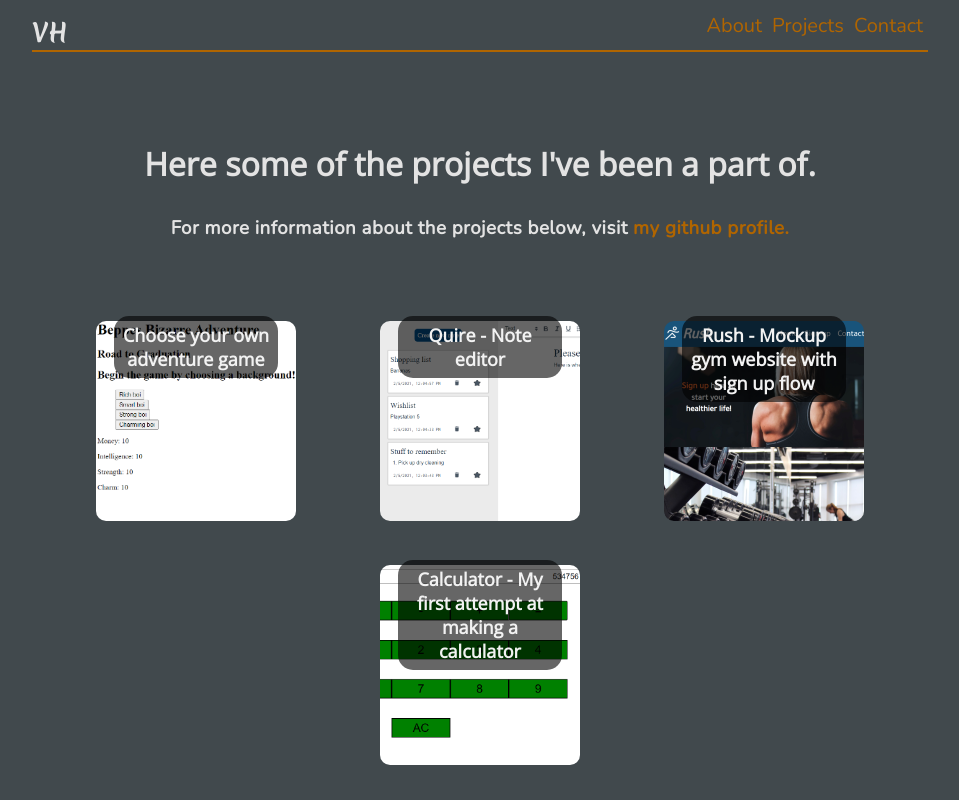
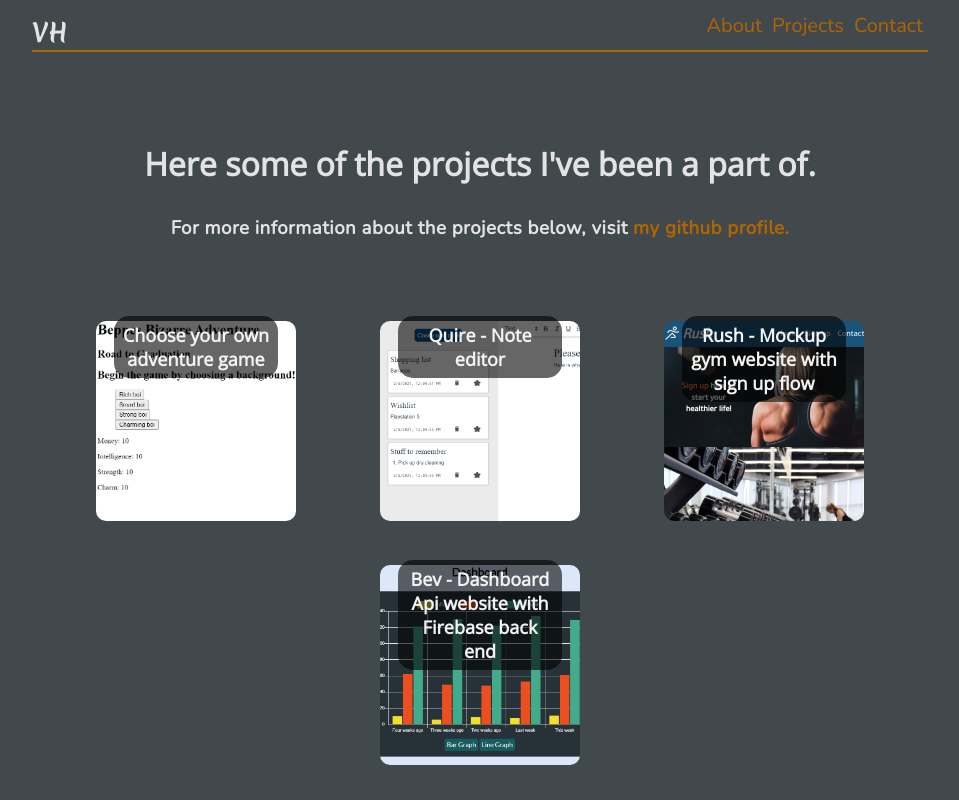
Before and after one commit to Viktor-Hultman/Portfolio, a React (Create React App) app: page /projects in a window 1280 px wide. Shown: the whole page, without its empty margins (160-1119 px from the left). Built offline with nearby package versions, Linux system fonts and the light colour scheme.

Commit message:
Uppdated Projects page with Bev repo instead of calculator

```diff
--- a/src/Projects.js
+++ b/src/Projects.js
@@ -5,7 +5,7 @@ CenterContentContainer, Title, ProjectContainerBox, SubTitle } from './StyledEle
 import Navbar from './Navbar';
 import QuirePic from './imgs/QuirePic.png';
 import RushPic from './imgs/RushPic.png';
-import CalculatorPic from './imgs/CalculatorPic.png';
+import Bev from './imgs/Bev.png';
 import GamePic from './imgs/ChooseAdventureGame.png';
 
 
@@ -41,10 +41,10 @@ function Projects() {
                     </GalleryDiv>
                     <GalleryDiv>
 
-                        <a href="https://viktor-hultman.github.io/homeMadeCalculator/" target="_blank" rel="noreferrer">
-                            <GalleryImg src={CalculatorPic} alt="Image of First homemade calculator project" />
+                        <a href="http://bevnews.surge.sh/" target="_blank" rel="noreferrer">
+                            <GalleryImg src={Bev} alt="Image of Bev News website" />
                         </a>
-                        <GalleryCaption>Calculator - My first attempt at making a calculator</GalleryCaption>
+                        <GalleryCaption>Bev - Dashboard Api website with Firebase back end</GalleryCaption>
                     </GalleryDiv>
                 </ProjectContainerBox>
             </CenterContentContainer>
```
Also changed, not shown: src/imgs/Bev.png (added), 1 other file (tests, documents, lock files or other folders).
